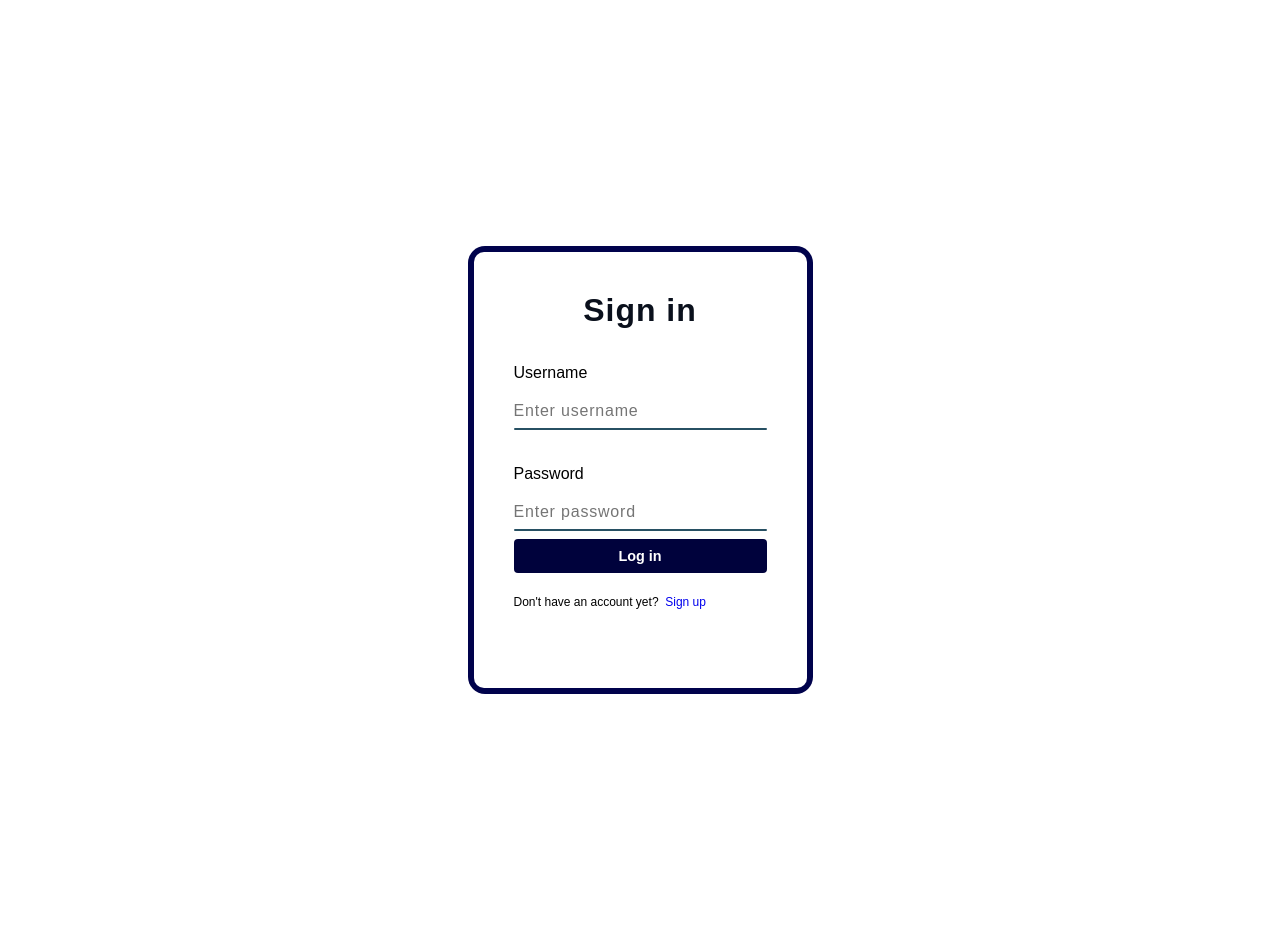
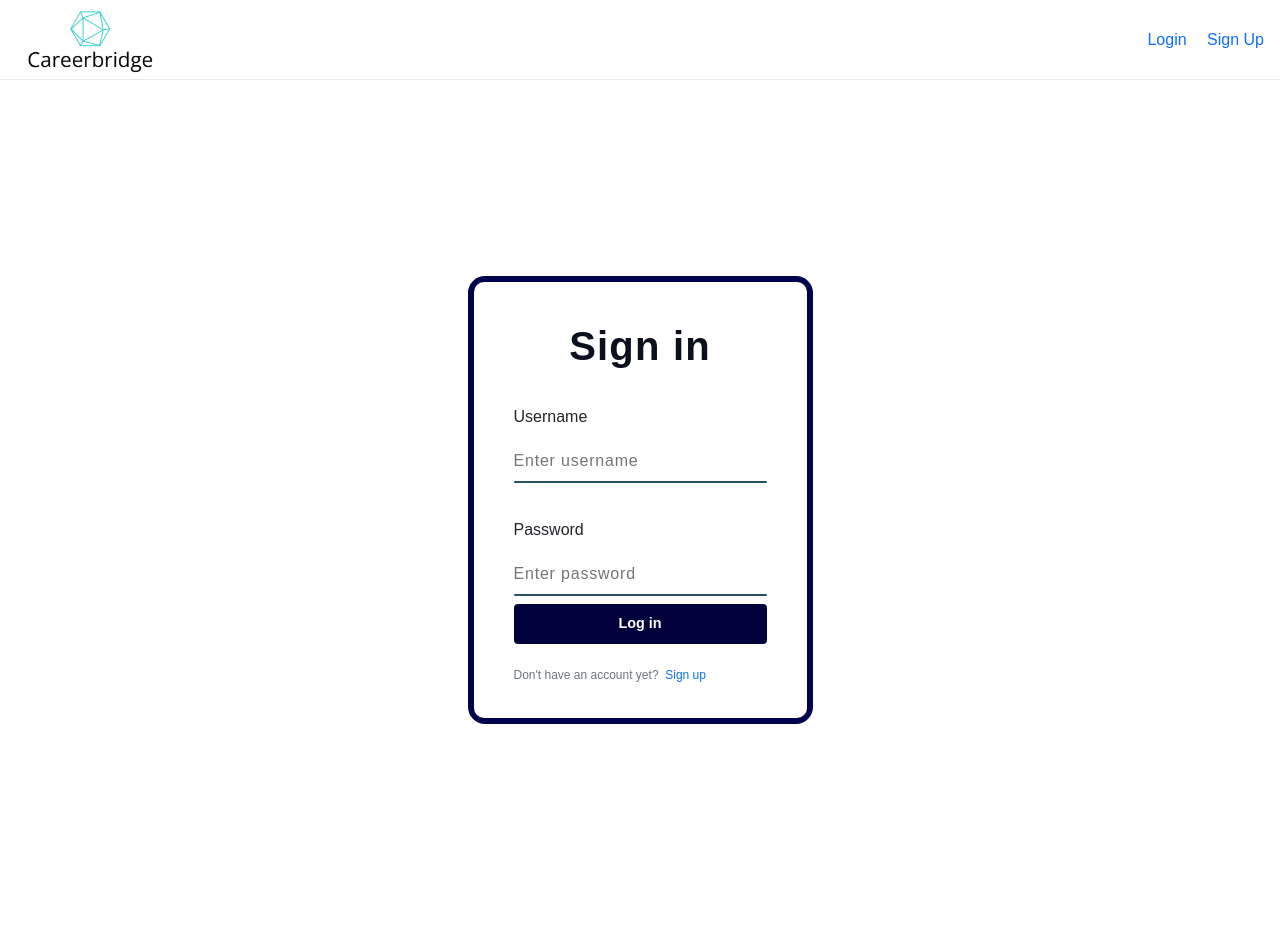
Before and after one commit to Joelsunny1234/Jobportal_Website, a Flask app: page /login in a window 1280 px wide. Run offline with Flask 3, Linux system fonts and the light colour scheme.

Commit message:
common navbar

```diff
--- a/static/css/style.css
+++ b/static/css/style.css
@@ -5,7 +5,7 @@
         box-sizing:border-box;
         font-family:'Poppins',sans-serif;
     }
-body
+.login
 {
     display: flex;
     justify-content: center;
@@ -15,13 +15,14 @@ body
     padding: 30px;
 }
 
-.box{
+.login-box{
     position: relative;
     width: 345px;
     height: 448px;
     background: #00024C;
     border-radius: 17px;
     overflow: hidden;
+    bottom: 50px;
     /* left: 55px;
     top: 5px; */
 }
@@ -100,7 +101,7 @@ body
         transform: rotate(360deg);
     }
 } */
-.box form {
+.login-box form {
     position: absolute;
     background: #ffffff;
     inset: 6px;
@@ -110,21 +111,21 @@ body
     display: flex;
     flex-direction: column;
 }
-.box form h1{
+.login-box form h1{
     color:rgb(10, 16, 28);
     font-weight:600px;
     text-align:center;
     letter-spacing: 0.03em;
 
 }
-.box form .inputbox
+.login-box form .inputbox
 {
     position:relative;
     width:100%;
     margin-top:35px;
 
 }
-.box form .inputbox input
+.login-box form .inputbox input
 {
     position:relative;
     width:100%;
@@ -139,7 +140,7 @@ body
    transition:.5s;
    z-index:10;
 }
-.box form .inputbox span
+.login-box form .inputbox span
 {
     position: absolute;
     left: 0px;
@@ -152,8 +153,8 @@ body
 
 
 }
-.box form .inputbox input:valid ~ span,
-.box form .inputbox input:focus ~ span
+.login-box form .inputbox input:valid ~ span,
+.login-box form .inputbox input:focus ~ span
 {
     color:rgb(0, 0, 0);
     font-size:0.80em;
@@ -161,7 +162,7 @@ body
 
 
 }
-.box form .inputbox p
+.login-box form .inputbox p
 {
     position:absolute;
     left:0;
@@ -175,13 +176,13 @@ body
     pointer-events:none;
 
 }
-.box form .inputbox input:valid ~ p,
-.box form .inputbox input:focus ~ p
+.login-box form .inputbox input:valid ~ p,
+.login-box form .inputbox input:focus ~ p
 {
     height: 2px;
 }
 
-.box form .inputbox #togglepassword {
+.login-box form .inputbox #togglepassword {
     position: absolute;
 
     right: 9px;
@@ -191,12 +192,12 @@ body
 
 
 
-.box form .links
+.login-box form .links
 {
     display:flex;
     justify-content: space-between;
 }
-.box form .links a
+.login-box form .links a
 {
     margin:10px 0;
     font-size:0.8em;
@@ -205,13 +206,13 @@ body
 
 
 }
-.box form .links a:hover,
-.box form .links a:nth-child(2)
+.login-box form .links a:hover,
+.login-box form .links a:nth-child(2)
 {
     color:#68799b;
 
 }
-.box form  input[type="submit"]
+.login-box form  input[type="submit"]
 {
     border: none;
     outline: none;
@@ -224,28 +225,28 @@ body
     font-weight: 600;
     cursor: pointer;
 }
-.box form  input[type="submit"]:active
+.login-box form  input[type="submit"]:active
 {
     opacity:0.8;
 }
-.box form .acc
+.login-box form .acc
 {
     display: flex;
     justify-content: flex-start;
     padding-top: 17px;
 
 }
-.box form .acc p{
+.login-box form .acc p{
     text-decoration: none;
     padding-top:5px;
     font-size: .75em;
 }
-.box form .acc a{
+.login-box form .acc a{
     text-decoration: none;
     padding-top:5px;
     font-size: .75em;
 }
-.box form .acc a:hover
+.login-box form .acc a:hover
 {
     color:#68799b;
 }
--- a/static/css/style_up.css
+++ b/static/css/style_up.css
@@ -5,7 +5,7 @@
     box-sizing:border-box;
     font-family:'Poppins',sans-serif;
 }
-body
+.signup
 {
 display: flex;
 justify-content: center;
@@ -22,6 +22,7 @@ height: 448px;
 background: #00024C;
 border-radius: 17px;
 overflow: hidden;
+bottom: 40px;
 /* right: 55px;
 top: 5px; */
 }
--- /dev/null
+++ b/templates/base.html
@@ -0,0 +1,43 @@
+<!DOCTYPE html>
+<html lang="en">
+<head>
+    <meta charset="UTF-8">
+    <meta name="viewport" content="width=device-width, initial-scale=1.0">
+    <title>Job Portal</title>
+    <link href="https://cdn.jsdelivr.net/npm/bootstrap@5.1.3/dist/css/bootstrap.min.css"
+    rel="stylesheet"
+    integrity="sha384-1BmE4kWBq78iYhFldvKuhfTAU6auU8tT94WrHftjDbrCEXSU1oBoqyl2QvZ6jIW3"
+    crossorigin="anonymous">
+    <link rel="stylesheet" href="{{ url_for('static', filename='css/app.css') }}">
+    <link rel="stylesheet"href="{{ url_for('static', filename='css/style_up.css') }}">
+    <link rel="stylesheet"href="{{ url_for('static', filename='css/pic.css') }}">
+    <link rel="stylesheet"href="{{ url_for('static', filename='css/style.css') }}">
+
+</head>
+<body>
+        <!-- Navbar -->
+        <nav class="d-flex justify-content-between align-items-center p-3">
+            <div class="logo">
+                <img src="{{ url_for('static', filename='images/lll.png') }}" alt="Developer Logo" class="img-fluid">
+            </div>
+            <div>
+                {% if current_user.is_authenticated %}
+                <a class="me-3 text-primary text-decoration-none" href="{{ url_for('profile') }}">Profile</a>
+                <a class="text-primary text-decoration-none" href="{{ url_for('logout') }}">Logout</a>
+                {% else %}
+                <a class="me-3 text-primary text-decoration-none" href="{{ url_for('login') }}">Login</a>
+                <a class="text-primary text-decoration-none" href="{{ url_for('signup') }}">Sign Up</a>
+                {% endif %}
+            </div>
+        </nav>
+
+
+    {% block content %}
+
+
+    {% endblock %}
+
+
+
+  </body>
+</html>
--- a/templates/login.html
+++ b/templates/login.html
@@ -1,16 +1,9 @@
-<!DOCTYPE html>
-<html lang="en">
-<head>
-    <meta charset="UTF-8">
-    <meta name="viewport" content="width=device-width, initial-scale=1.0">
-    <title>Login page</title>
-    <link rel="stylesheet"href="{{ url_for('static', filename='css/style.css') }}">
-    <!-- <link rel="stylesheet" href="https://cdnjs.cloudflare.com/ajax/libs/font-awesome/4.7.0/css/font-awesome.min.css"> -->
-    <link rel="stylesheet"href="{{ url_for('static', filename='css/pic.css') }}">
+{% extends "base.html" %}
 
-</head>
-<body>
-    <div class="box">
+{% block content %}
+
+<div class="login">
+    <div class="login-box">
         <span class="borderLine"></span>
         <form method="POST" action="/login">
             <!-- <a href="https://storyset.com/people"></a> -->
@@ -41,15 +34,6 @@
         </form>
 
     </div>
-    <!-- <div class="ph">
-        <img src="{{ url_for('static', filename='images/stock.png')}}" width="400" height="400">
-    </div>
+</div>
 
-
-        <div class="caption">
-            <p>Keep your day-to-day transactions with us</p>
-        </div>   -->
-        <!-- <img src="Group.png">      -->
-
-</body>
-</html>
+{% endblock %}
```
Also changed, not shown: templates/index.html (+5 -27 lines), templates/signup.html (+7 -12 lines), templates/profile.html (added).
